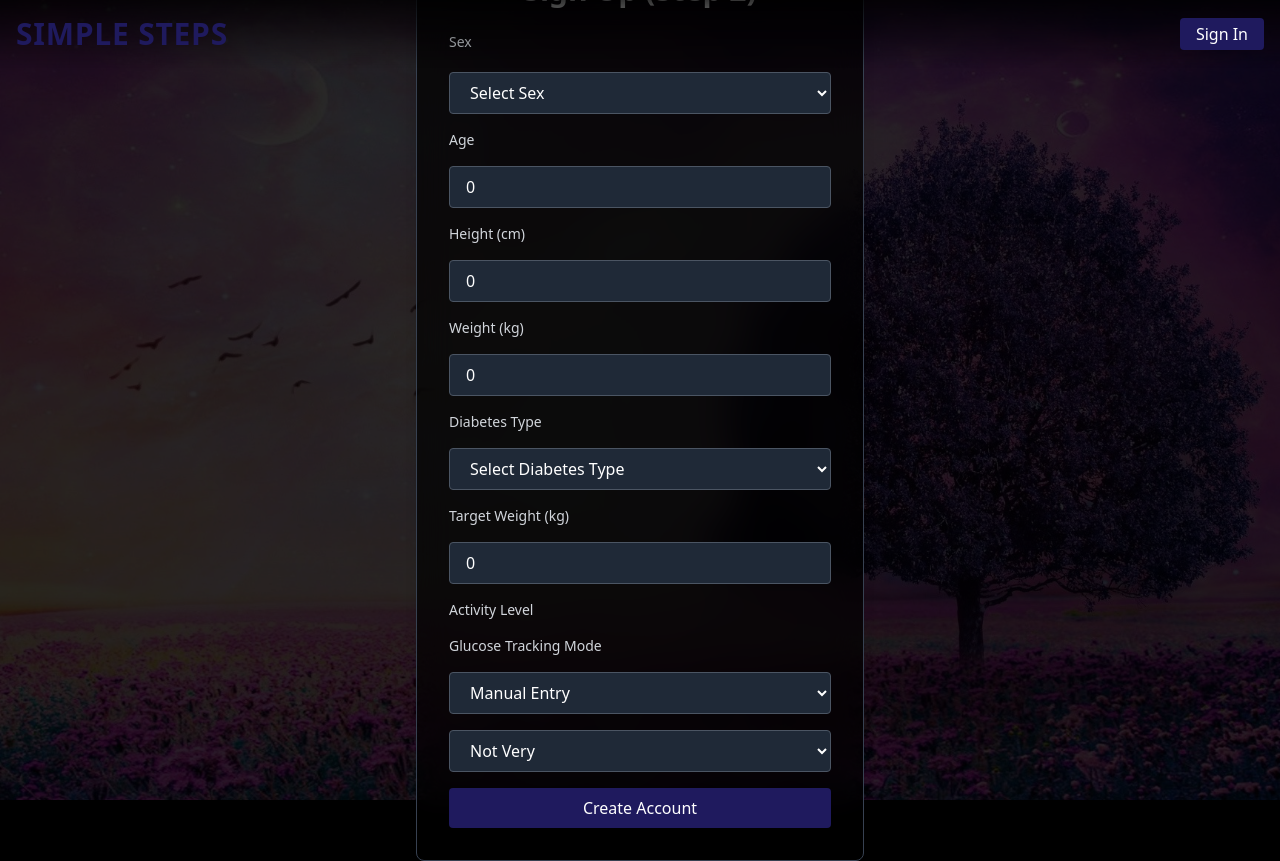
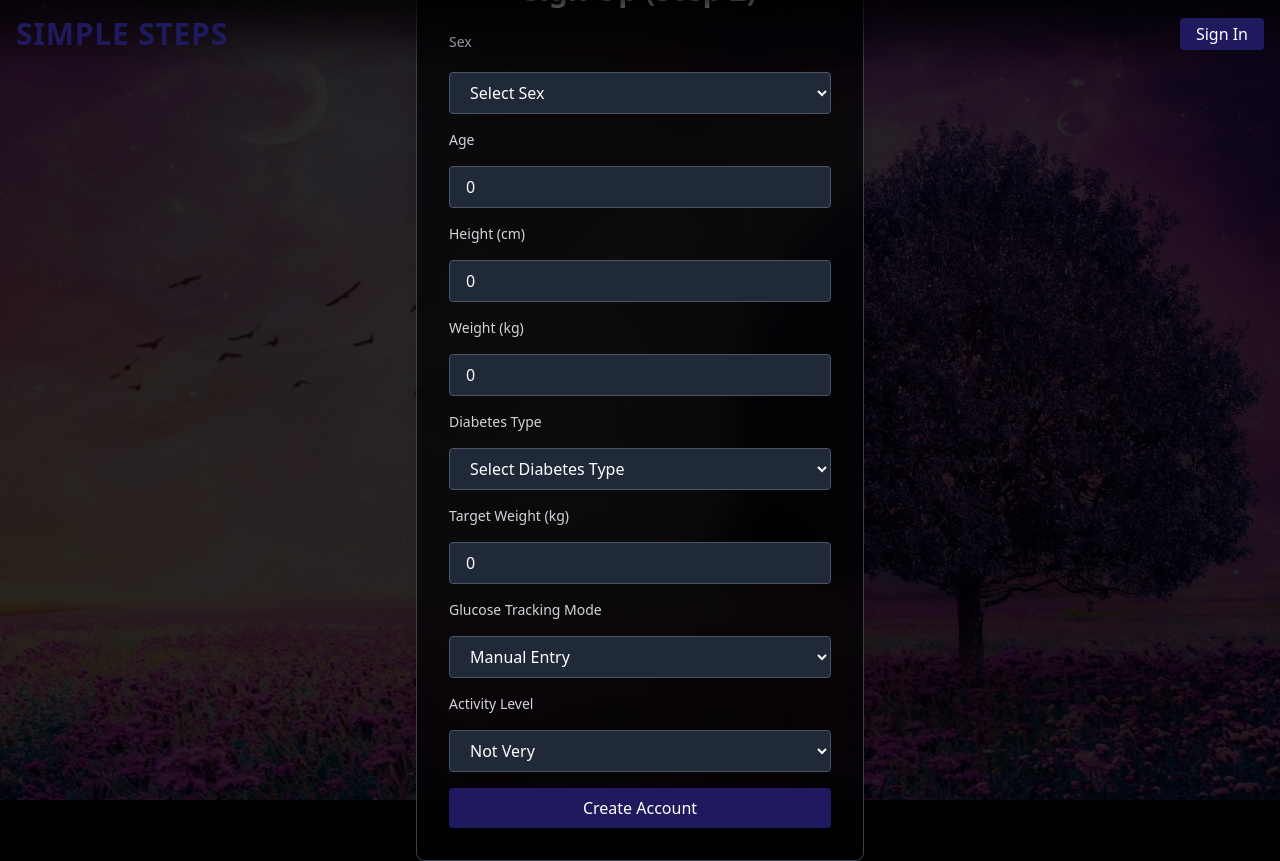
Before and after one commit to HarounHK/simple-steps, a Next.js app: page /signup in a window 1280 px wide. Both pictures are taken after typing "Sample", "name@example.com", "Sample123" into the empty fields and a click on the button "Next". Built offline with nearby package versions, Linux system fonts and the light colour scheme; no server answers; the database is empty.

Commit message:
Fixed singup page2 dexcom entry

```diff
--- a/src/app/signup/page.tsx
+++ b/src/app/signup/page.tsx
@@ -7,7 +7,6 @@ import Link from "next/link";
 import { ImagesSlider } from "@/components/ImagesSlider";
 
 export default function SignupPage() {
-
   // Retrieves authenticated session
   const { status } = useSession();
   const router = useRouter();
@@ -90,6 +89,7 @@ export default function SignupPage() {
           diabetesType,
           targetWeight,
           activityLevel,
+          trackingMode // ✅ make sure trackingMode is sent
         }),
       });
 
@@ -173,6 +173,7 @@ export default function SignupPage() {
                 <option value="female">Female</option>
                 <option value="other">Other / Prefer not</option>
               </select>
+
               <label className="block text-sm font-medium text-gray-300 mb-1">Age</label>
               <input
                 onChange={(e) => setAge(parseInt(e.target.value) || 0)}
@@ -180,6 +181,7 @@ export default function SignupPage() {
                 className="w-full px-4 py-2 bg-gray-800 border border-gray-600 text-white rounded mb-2"
                 type="number"
                 placeholder="60"/>
+
               <label className="block text-sm font-medium text-gray-300 mb-1">Height (cm)</label>
               <input
                 onChange={(e) => setHeight(parseInt(e.target.value) || 0)}
@@ -187,6 +189,7 @@ export default function SignupPage() {
                 className="w-full px-4 py-2 bg-gray-800 border border-gray-600 text-white rounded mb-2"
                 type="number"
                 placeholder="170"/>
+
               <label className="block text-sm font-medium text-gray-300 mb-1">Weight (kg)</label>
               <input
                 onChange={(e) => setWeight(parseInt(e.target.value) || 0)}
@@ -194,9 +197,8 @@ export default function SignupPage() {
                 className="w-full px-4 py-2 bg-gray-800 border border-gray-600 text-white rounded mb-2"
                 type="number"
                 placeholder="70"/>
-              <label className="block text-sm font-medium text-gray-300 mb-1">
-                Diabetes Type
-              </label>
+
+              <label className="block text-sm font-medium text-gray-300 mb-1">Diabetes Type</label>
               <select
                 onChange={(e) => setDiabetesType(e.target.value)}
                 value={diabetesType}
@@ -207,28 +209,25 @@ export default function SignupPage() {
                 <option value="gestational">Gestational</option>
                 <option value="other">Other / Not Sure</option>
               </select>
-              <label className="block text-sm font-medium text-gray-300 mb-1">
-                Target Weight (kg)
-              </label>
+
+              <label className="block text-sm font-medium text-gray-300 mb-1">Target Weight (kg)</label>
               <input
                 onChange={(e) => setTargetWeight(parseInt(e.target.value) || 0)}
                 value={targetWeight}
                 className="w-full px-4 py-2 bg-gray-800 border border-gray-600 text-white rounded mb-2"
                 type="number"
                 placeholder="65"/>
-              <label className="block text-sm font-medium text-gray-300 mb-1">
-                Activity Level
-              </label>
-              <label className="block text-sm font-medium text-gray-300 mb-1">
-                Glucose Tracking Mode
-              </label>
+
+              <label className="block text-sm font-medium text-gray-300 mb-1">Glucose Tracking Mode</label>
               <select
                 onChange={(e) => setTrackingMode(e.target.value)}
                 value={trackingMode}
-                className="w-full px-4 py-2 bg-gray-800 border border-gray-600 text-white rounded mb-4">
+                className="w-full px-4 py-2 bg-gray-800 border border-gray-600 text-white rounded mb-2">
                 <option value="manual">Manual Entry</option>
                 <option value="dexcom">Dexcom Device</option>
               </select>
+
+              <label className="block text-sm font-medium text-gray-300 mb-1">Activity Level</label>
               <select
                 onChange={(e) => setActivityLevel(e.target.value)}
                 value={activityLevel}
@@ -239,6 +238,7 @@ export default function SignupPage() {
                 <option value="Active">Active</option>
                 <option value="Very Active">Very Active</option>
               </select>
+
               <button
                 className="w-full text-white py-2 rounded transition"
                 style={{ backgroundColor: "#1F1A5E" }}
```
